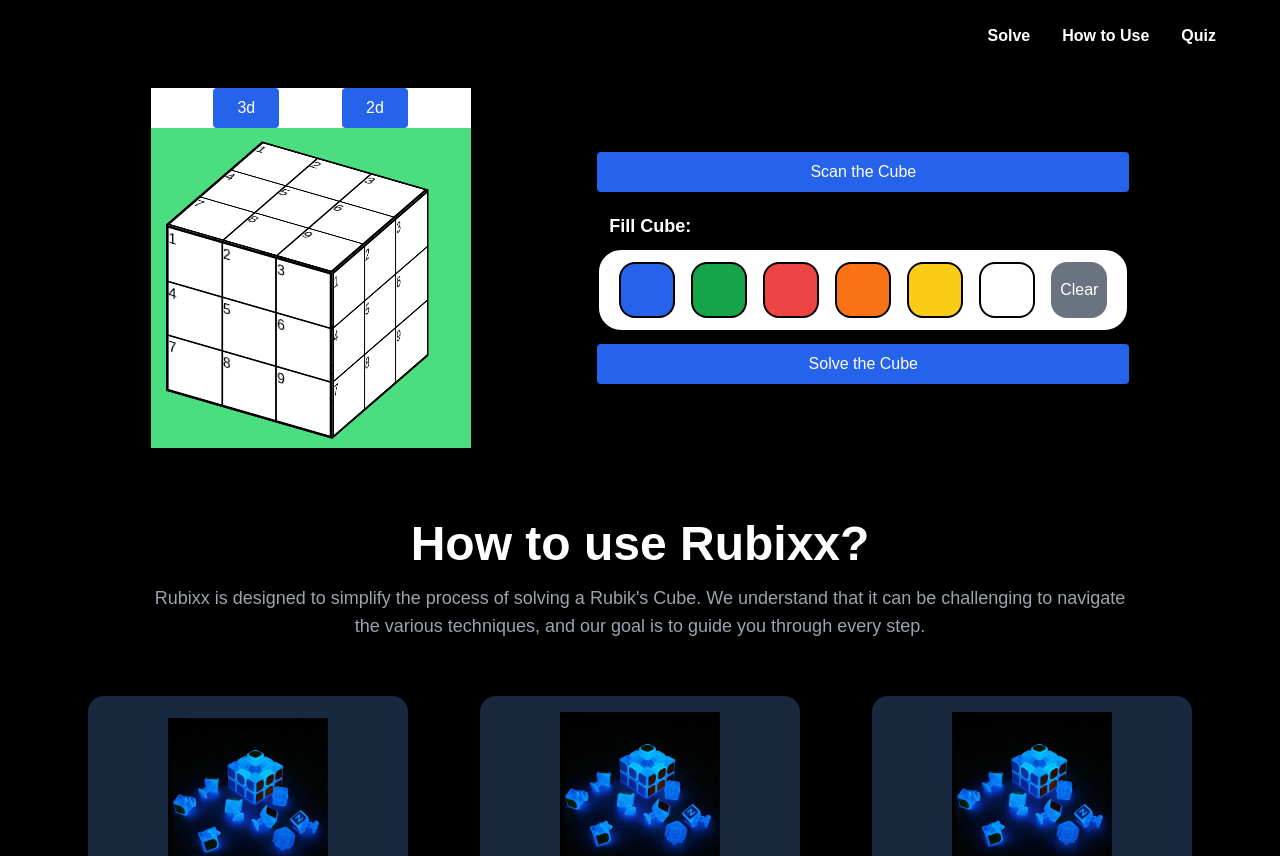
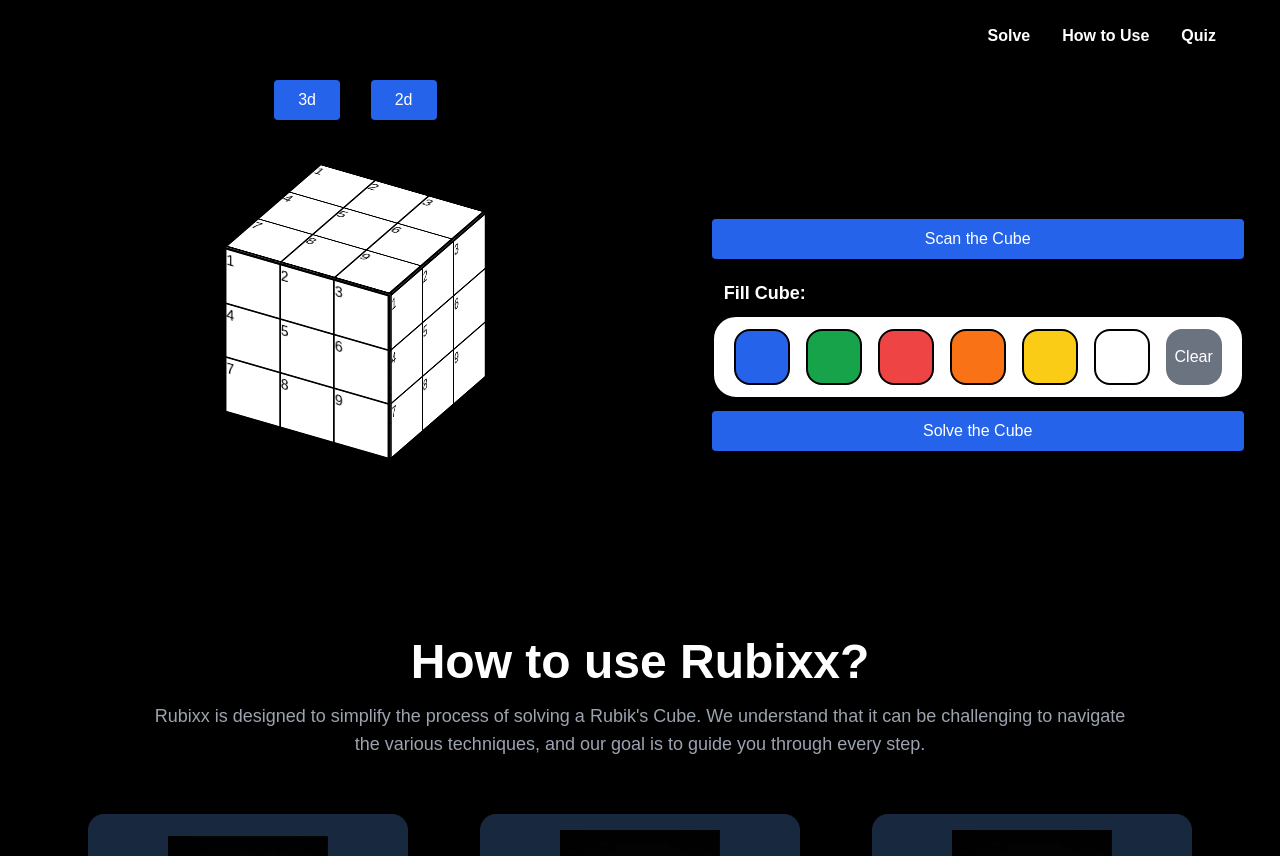
Before and after one commit to jATM0S/Rubixx, a React (Vite) app in the folder frontend/: page /solve in a window 1280 px wide. Shown: the top 856 px of the page. Built offline with nearby package versions, Linux system fonts and the light colour scheme.

Commit message:
2d completed

```diff
--- a/frontend/src/App.jsx
+++ b/frontend/src/App.jsx
@@ -4,7 +4,7 @@ import Faq from "./components/faq";
 import Banner from "./components/banner";
 import Quiz from "./components/quiz";
 import Nav from "./components/nav";
-import Solve from "./components/solve"
+import Solve from "./components/solve";
 
 const App = () => {
   const faqRef = useRef(null);
@@ -18,21 +18,15 @@ const App = () => {
     quizRef.current?.scrollIntoView({ behavior: "smooth" });
   };
 
-
   return (
     <Router>
       <div className="bg-black">
-        <Nav
-          onFAQClick={scrollToFAQ}
-          onQuizClick={scrollToQuiz}
-        />
+        <Nav onFAQClick={scrollToFAQ} onQuizClick={scrollToQuiz} />
 
-        <div className="pt-16">
-          <Routes>
-            <Route path="/" element={<Banner />} />
-            <Route path="/solve" element={<Solve />} />
-          </Routes>
-        </div>
+        <Routes>
+          <Route path="/" element={<Banner />} />
+          <Route path="/solve" element={<Solve />} />
+        </Routes>
 
         <div ref={faqRef} className="section">
           <Faq />
--- a/frontend/src/components/cube.css
+++ b/frontend/src/components/cube.css
@@ -1,66 +1,70 @@
-.cube {
-  position: relative;
+.cube3d {
+  display: flex;
+  justify-content: center;
+  align-items: center;
   transform-style: preserve-3d;
   transform: rotateX(-30deg) rotateY(-30deg);
 }
 
-.face {
+.face3d {
   position: absolute;
   width: 12rem;
   height: 12rem;
   border: 1px solid black;
 }
 
-.front {
+.front3d {
   transform: rotateY(0deg) translateZ(6rem);
 }
 
-.back {
+.back3d {
   transform: rotateY(180deg) translateZ(6rem);
 }
 
-.left {
+.left3d {
   transform: rotateY(-90deg) translateZ(6rem);
 }
 
-.right {
+.right3d {
   transform: rotateY(90deg) translateZ(6rem);
 }
 
-.top {
+.top3d {
   transform: rotateX(90deg) translateZ(6rem);
 }
 
-.bottom {
+.bottom3d {
   transform: rotateX(-90deg) translateZ(6rem);
 }
 
 .cube2d {
+  translate:-5rem 2rem ;
   gap: 0;
 }
 
 .face2d {
-  width: 6rem;
-  height: 6rem;
+  border:1px solid black;
+  width: 9rem;
+  height: 9rem;
 }
 
 .front2d {
-  translate:0 6rem;
+  translate:0 9rem;
 }
 
 .back2d {
-  translate: 12rem;
+  translate: 20rem;
 }
 
 .left2d {
-translate:-6rem -6rem}
+translate:-10rem -9rem}
 
 .right2d {
-translate: 6rem -12rem;}
+translate: 10rem -18rem;}
 
 .top2d {
-translate:0 -24rem
+translate:0 -37rem
 }
 
 .bottom2d {
-translate:0 -18rem}
+translate:0 -26rem}
--- a/frontend/src/components/cube.jsx
+++ b/frontend/src/components/cube.jsx
@@ -1,21 +1,38 @@
 import React, { useState } from "react";
 import "./cube.css";
+import eye from "./../assets/eye.png";
 
 const Cube = ({ cubeColors, currentColor, setCubeColors }) => {
-  const [typeOfCube, setType] = useState("");
+  const [typeOfCube, setType] = useState("3d");
+  // const [hidden, setHidden] = useState(true);
   return (
-    <div className="bg-white flex flex-col justify-center">
-      <div className="flex justify-evenly ">
-        <button className="bg-blue-600 text-white py-2 px-6 rounded hover:bg-blue-700 transition duration-300">
-          3d
-        </button>
-        <button className="bg-blue-600 text-white py-2 px-6 rounded hover:bg-blue-700 transition duration-300">
-          2d
-        </button>
+    <div className={` w-2/4 h-[510px]`}>
+      <div className="w-full flex justify-center ">
+        <div className="flex justify-evenly w-56 ">
+          <button
+            className="bg-blue-600 text-white py-2 px-6 rounded hover:bg-blue-700 transition duration-300"
+            onClick={() => setType("3d")}
+          >
+            3d
+          </button>
+          <button
+            className="bg-blue-600 text-white py-2 px-6 rounded hover:bg-blue-700 transition duration-300 active:bg-blue-700"
+            onClick={() => setType("2d")}
+          >
+            2d
+          </button>
+        </div>
       </div>
-      <div className=" bg-green-400 w-80 h-80 flex justify-center items-center pt-10">
-        <div className="cube w-56 h-56">
-          <div className="face front grid grid-cols-3 gap-0 border-2">
+
+      <div
+        className={`${
+          typeOfCube == "3d" ? "h-96" : "h-[480px]"
+        } w-full flex justify-center `}
+      >
+        <div className={`cube${typeOfCube}`}>
+          <div
+            className={`face${typeOfCube} front${typeOfCube} grid grid-cols-3 gap-0 border-2 `}
+          >
             {Array(9)
               .fill(null)
               .map((_, index) => (
@@ -34,7 +51,9 @@ const Cube = ({ cubeColors, currentColor, setCubeColors }) => {
                 </div>
               ))}
           </div>
-          <div className="face back grid grid-cols-3 gap-0 border-2 ">
+          <div
+            className={`face${typeOfCube} back${typeOfCube} grid grid-cols-3 gap-0 border-2`}
+          >
             {Array(9)
               .fill(null)
               .map((_, index) => (
@@ -53,7 +72,9 @@ const Cube = ({ cubeColors, currentColor, setCubeColors }) => {
                 </div>
               ))}
           </div>
-          <div className="face left grid grid-cols-3 gap-0 border-2 ">
+          <div
+            className={`face${typeOfCube} left${typeOfCube} grid grid-cols-3 gap-0 border-2`}
+          >
             {Array(9)
               .fill(null)
               .map((_, index) => (
@@ -72,7 +93,9 @@ const Cube = ({ cubeColors, currentColor, setCubeColors }) => {
                 </div>
               ))}
           </div>
-          <div className="face right grid grid-cols-3 gap-0 border-2 ">
+          <div
+            className={`face${typeOfCube} right${typeOfCube} grid grid-cols-3 gap-0 border-2`}
+          >
             {Array(9)
               .fill(null)
               .map((_, index) => (
@@ -91,7 +114,9 @@ const Cube = ({ cubeColors, currentColor, setCubeColors }) => {
                 </div>
               ))}
           </div>
-          <div className="face top grid grid-cols-3 gap-0 border-2 ">
+          <div
+            className={`face${typeOfCube} top${typeOfCube} grid grid-cols-3 gap-0 border-2`}
+          >
             {Array(9)
               .fill(null)
               .map((_, index) => (
@@ -110,7 +135,9 @@ const Cube = ({ cubeColors, currentColor, setCubeColors }) => {
                 </div>
               ))}
           </div>
-          <div className="face bottom grid grid-cols-3 gap-0 border-2 ">
+          <div
+            className={`face${typeOfCube} bottom${typeOfCube} grid grid-cols-3 gap-0 border-2`}
+          >
             {Array(9)
               .fill(null)
               .map((_, index) => (
--- a/frontend/src/components/nav.jsx
+++ b/frontend/src/components/nav.jsx
@@ -7,7 +7,7 @@ const Nav = ({ onFAQClick, onQuizClick }) => {
     navigate("/solve");
   };
   return (
-    <nav className="flex justify-end p-4 pb-6 md:fixed w-full bg-black pr-12">
+    <nav className="flex justify-end p-4 pb-6 md:fixed w-full pr-12">
       <button
         onClick={navigateToSolve}
         className="text-white font-bold py-2 px-4 rounded"
--- a/frontend/src/components/solve.jsx
+++ b/frontend/src/components/solve.jsx
@@ -97,8 +97,8 @@ const Solve = ({ onClose }) => {
   };
 
   return (
-    <div>
-      <div className="p-6 flex justify-evenly flex-wrap">
+    <div className="pt-20">
+      <div className="flex justify-evenly flex-wrap">
 
         {/*cube */}
         <Cube
@@ -108,7 +108,7 @@ const Solve = ({ onClose }) => {
         />
 
         {/* menu */}
-        <div className=" flex flex-col justify-center">
+        <div className="border border-black flex flex-col justify-center ">
           <button
             // onClick={}
             className="bg-blue-600 text-white py-2 px-6 rounded hover:bg-blue-700 transition duration-300"
```
Also changed, not shown: frontend/src/assets/eye.jpg (added), frontend/src/assets/eye.png (added).
